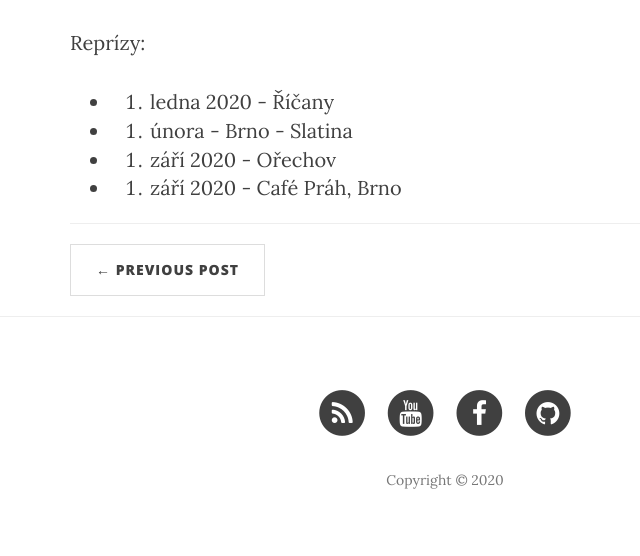
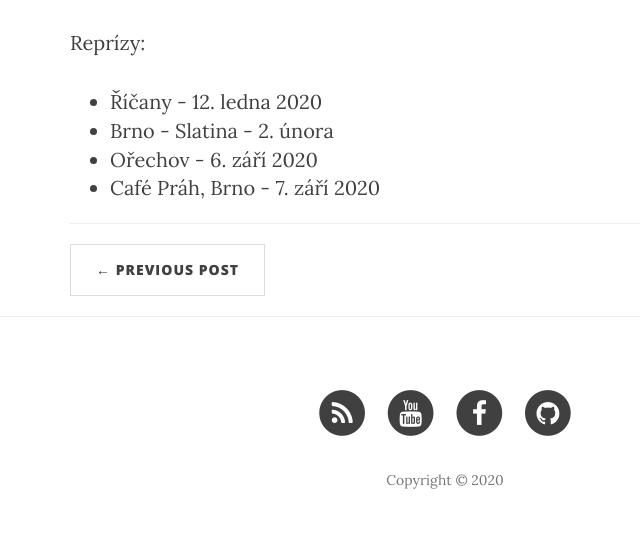
Before and after one commit to xsuchy/pozpatku, a Jekyll site: the page built from _posts/2020-05-11-vdavky-princezny-katky.markdown, in a window 1280 px wide. Shown: the part 1713-2269 px from the top of the page, without its empty margins (195-835 px from the left). Built offline with Jekyll 4.4.1, drawn with Linux system fonts in a browser that asks for light colours; nearby versions of some CDN libraries.

Commit message:
datumy vpredu delaji problem markdownu

```diff
--- a/_posts/2020-05-11-vdavky-princezny-katky.markdown
+++ b/_posts/2020-05-11-vdavky-princezny-katky.markdown
@@ -34,7 +34,7 @@ Reportáž v Regionkameře:
 
 Reprízy:
 
- * 12. ledna 2020 - Říčany
- * 2. února - Brno - Slatina
- * 6. září 2020 - Ořechov
- * 7. září 2020 - Café Práh, Brno
+ * Říčany - 12. ledna 2020
+ * Brno - Slatina - 2. února
+ * Ořechov - 6. září 2020
+ * Café Práh, Brno - 7. září 2020
```
